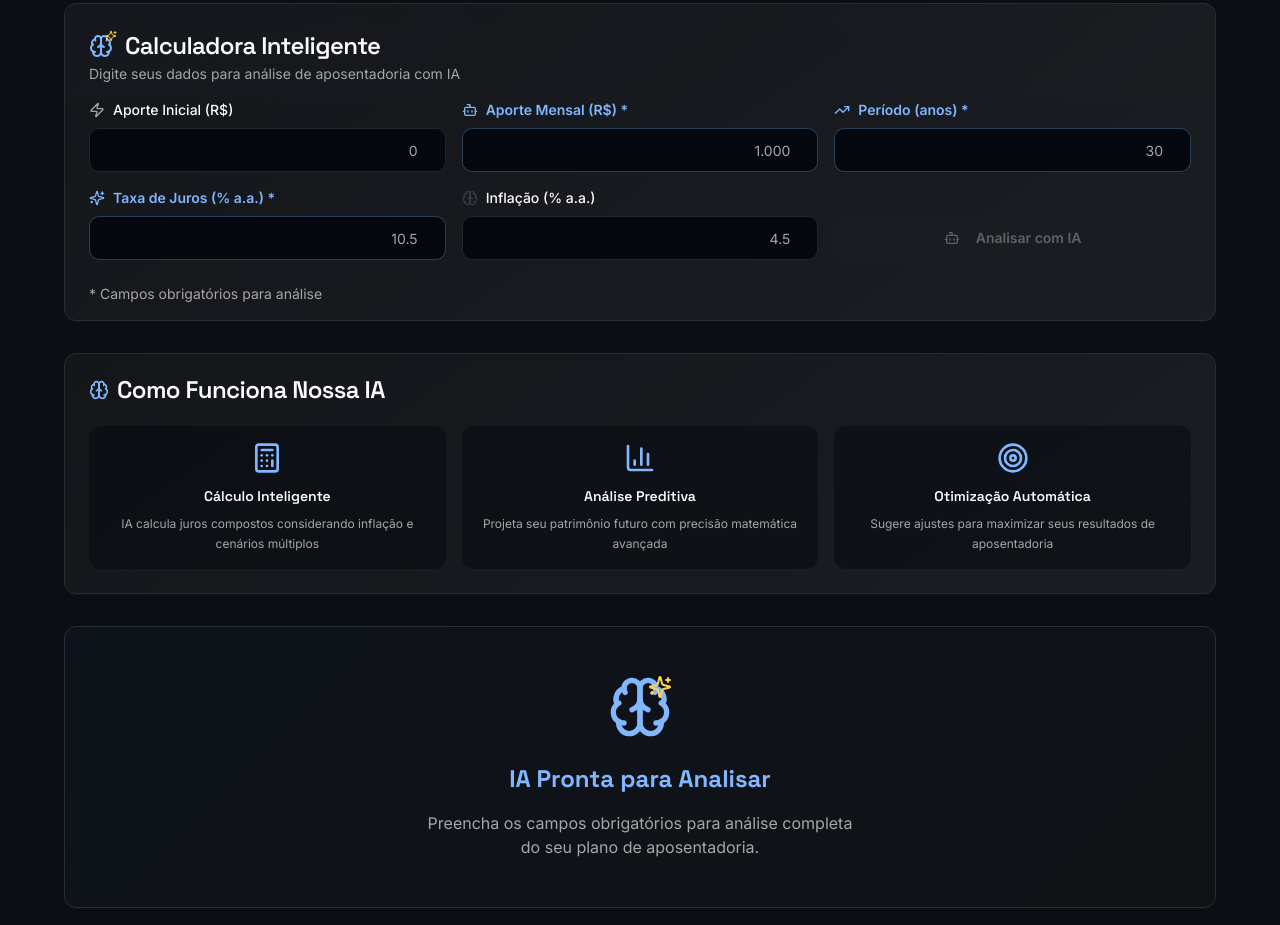
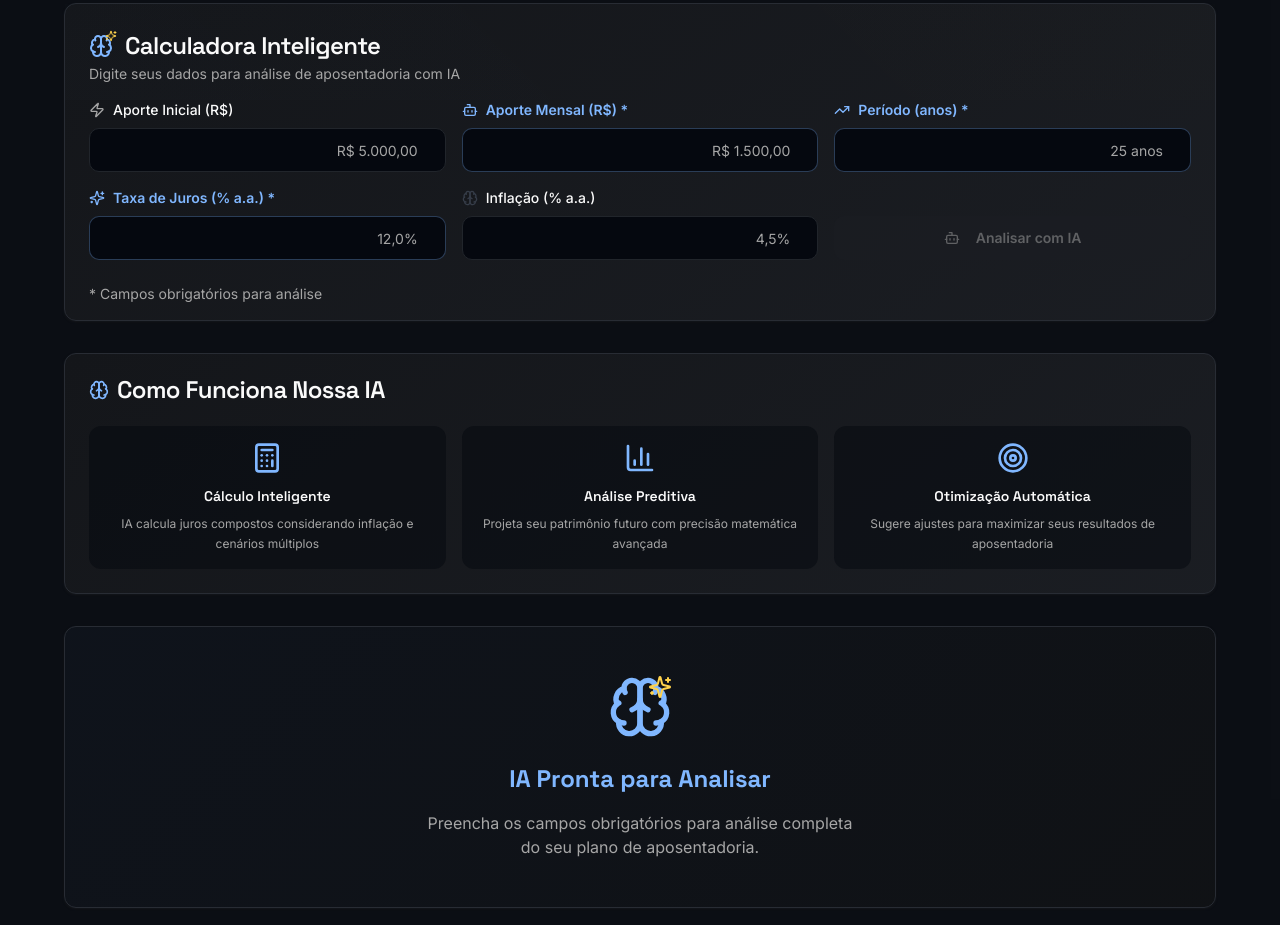
Before and after one commit to guiborges77/planejador-financeiro-ia, a React (Vite) app: page / in a window 1280 px wide. Shown: the part 980-1905 px from the top of the page. Built offline with nearby package versions, Linux system fonts and the light colour scheme.

Commit message:
Refine theme and inputs
Update placeholders to BRL format, enhance dynamic, clean, and modern design with smooth hovers, actives, and animations.

```diff
--- a/src/components/RetirementCalculator.tsx
+++ b/src/components/RetirementCalculator.tsx
@@ -110,10 +110,10 @@ export const RetirementCalculator = () => {
             <Input
               id="initial"
               type="number"
-              placeholder="0"
+              placeholder="R$ 5.000,00"
               value={inputs.initialAmount || ''}
               onChange={(e) => updateInput('initialAmount', Number(e.target.value))}
-              className="text-right h-11"
+              className="text-right h-11 transition-all duration-200 hover:border-primary/50 focus:border-primary focus:shadow-glow"
             />
           </div>
 
@@ -125,10 +125,10 @@ export const RetirementCalculator = () => {
             <Input
               id="monthly"
               type="number"
-              placeholder="1.000"
+              placeholder="R$ 1.500,00"
               value={inputs.monthlyContribution || ''}
               onChange={(e) => updateInput('monthlyContribution', Number(e.target.value))}
-              className="text-right h-11 border-primary/30"
+              className="text-right h-11 border-primary/30 transition-all duration-200 hover:border-primary/60 focus:border-primary focus:shadow-glow"
               required
             />
           </div>
@@ -141,10 +141,10 @@ export const RetirementCalculator = () => {
             <Input
               id="years"
               type="number"
-              placeholder="30"
+              placeholder="25 anos"
               value={inputs.years || ''}
               onChange={(e) => updateInput('years', Number(e.target.value))}
-              className="text-right h-11 border-primary/30"
+              className="text-right h-11 border-primary/30 transition-all duration-200 hover:border-primary/60 focus:border-primary focus:shadow-glow"
               required
             />
           </div>
@@ -158,10 +158,10 @@ export const RetirementCalculator = () => {
               id="interest"
               type="number"
               step="0.1"
-              placeholder="10.5"
+              placeholder="12,0%"
               value={inputs.annualInterestRate || ''}
               onChange={(e) => updateInput('annualInterestRate', Number(e.target.value))}
-              className="text-right h-11 border-primary/30"
+              className="text-right h-11 border-primary/30 transition-all duration-200 hover:border-primary/60 focus:border-primary focus:shadow-glow"
               required
             />
           </div>
@@ -175,10 +175,10 @@ export const RetirementCalculator = () => {
               id="inflation"
               type="number"
               step="0.1"
-              placeholder="4.5"
+              placeholder="4,5%"
               value={inputs.inflationRate || ''}
               onChange={(e) => updateInput('inflationRate', Number(e.target.value))}
-              className="text-right h-11"
+              className="text-right h-11 transition-all duration-200 hover:border-primary/50 focus:border-primary focus:shadow-glow"
             />
           </div>
 
--- a/src/components/ui/button.tsx
+++ b/src/components/ui/button.tsx
@@ -5,19 +5,19 @@ import { cva, type VariantProps } from "class-variance-authority"
 import { cn } from "@/lib/utils"
 
 const buttonVariants = cva(
-  "inline-flex items-center justify-center gap-2 whitespace-nowrap rounded-md text-sm font-medium ring-offset-background transition-colors focus-visible:outline-none focus-visible:ring-2 focus-visible:ring-ring focus-visible:ring-offset-2 disabled:pointer-events-none disabled:opacity-50 [&_svg]:pointer-events-none [&_svg]:size-4 [&_svg]:shrink-0",
+  "inline-flex items-center justify-center gap-2 whitespace-nowrap rounded-md text-sm font-medium ring-offset-background transition-all duration-200 focus-visible:outline-none focus-visible:ring-2 focus-visible:ring-primary focus-visible:ring-offset-2 disabled:pointer-events-none disabled:opacity-50 [&_svg]:pointer-events-none [&_svg]:size-4 [&_svg]:shrink-0 active:scale-95",
   {
     variants: {
       variant: {
-        default: "bg-primary text-primary-foreground hover:bg-primary/90",
+        default: "bg-primary text-primary-foreground hover:bg-primary/90 hover:shadow-glow",
         destructive:
-          "bg-destructive text-destructive-foreground hover:bg-destructive/90",
+          "bg-destructive text-destructive-foreground hover:bg-destructive/90 hover:shadow-lg",
         outline:
-          "border border-input bg-background hover:bg-accent hover:text-accent-foreground",
+          "border border-input bg-background hover:bg-accent hover:text-accent-foreground hover:border-primary/50",
         secondary:
-          "bg-secondary text-secondary-foreground hover:bg-secondary/80",
+          "bg-secondary text-secondary-foreground hover:bg-secondary/80 hover:shadow-md",
         ghost: "hover:bg-accent hover:text-accent-foreground",
-        link: "text-primary underline-offset-4 hover:underline",
+        link: "text-primary underline-offset-4 hover:underline hover:text-primary/80",
       },
       size: {
         default: "h-10 px-4 py-2",
--- a/src/components/ui/input.tsx
+++ b/src/components/ui/input.tsx
@@ -8,7 +8,7 @@ const Input = React.forwardRef<HTMLInputElement, React.ComponentProps<"input">>(
       <input
         type={type}
         className={cn(
-          "flex h-10 w-full rounded-md border border-input bg-background px-3 py-2 text-base ring-offset-background file:border-0 file:bg-transparent file:text-sm file:font-medium file:text-foreground placeholder:text-muted-foreground focus-visible:outline-none focus-visible:ring-2 focus-visible:ring-ring focus-visible:ring-offset-2 disabled:cursor-not-allowed disabled:opacity-50 md:text-sm",
+          "flex h-10 w-full rounded-md border border-input bg-background px-3 py-2 text-base ring-offset-background file:border-0 file:bg-transparent file:text-sm file:font-medium file:text-foreground placeholder:text-muted-foreground focus-visible:outline-none focus-visible:ring-2 focus-visible:ring-primary focus-visible:ring-offset-2 disabled:cursor-not-allowed disabled:opacity-50 md:text-sm transition-all duration-200 hover:bg-accent/20 focus:bg-accent/10",
           className
         )}
         ref={ref}
--- a/src/index.css
+++ b/src/index.css
@@ -60,10 +60,12 @@ All colors MUST be HSL.
     --shadow-glow: 0 0 20px hsl(214 100% 75% / 0.15);
     --shadow-ai-glow: 0 0 25px hsl(45 100% 65% / 0.2);
 
-    /* AI Animations */
+    /* Smooth Animations */
     --transition-smooth: all 0.2s cubic-bezier(0.4, 0, 0.2, 1);
     --transition-bounce: all 0.3s cubic-bezier(0.68, -0.55, 0.265, 1.55);
     --transition-ai: all 0.4s cubic-bezier(0.25, 0.46, 0.45, 0.94);
+    --transition-hover: all 0.15s ease-out;
+    --transition-active: all 0.1s ease-in;
 
     --radius: 0.75rem;
 
```
